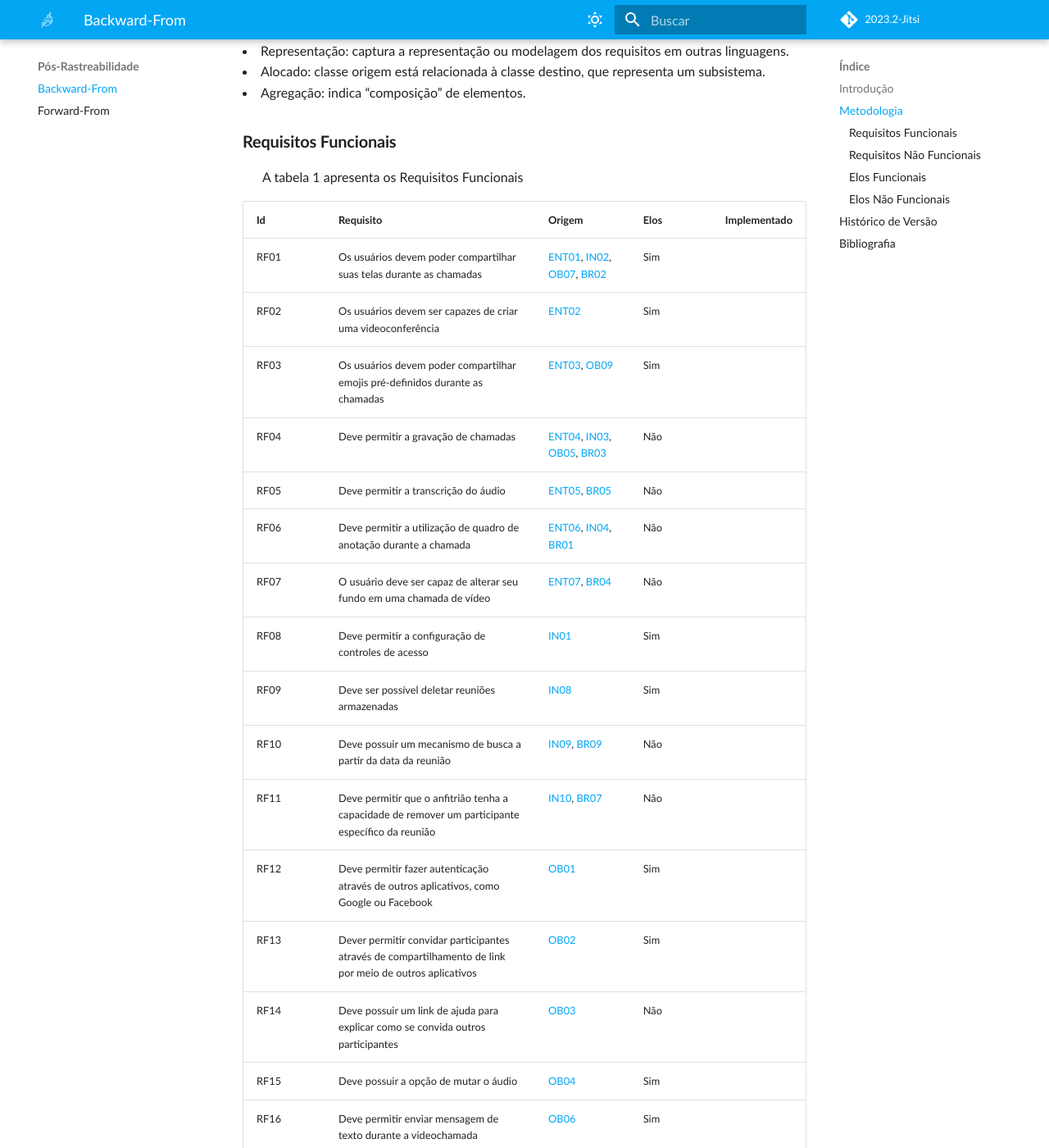
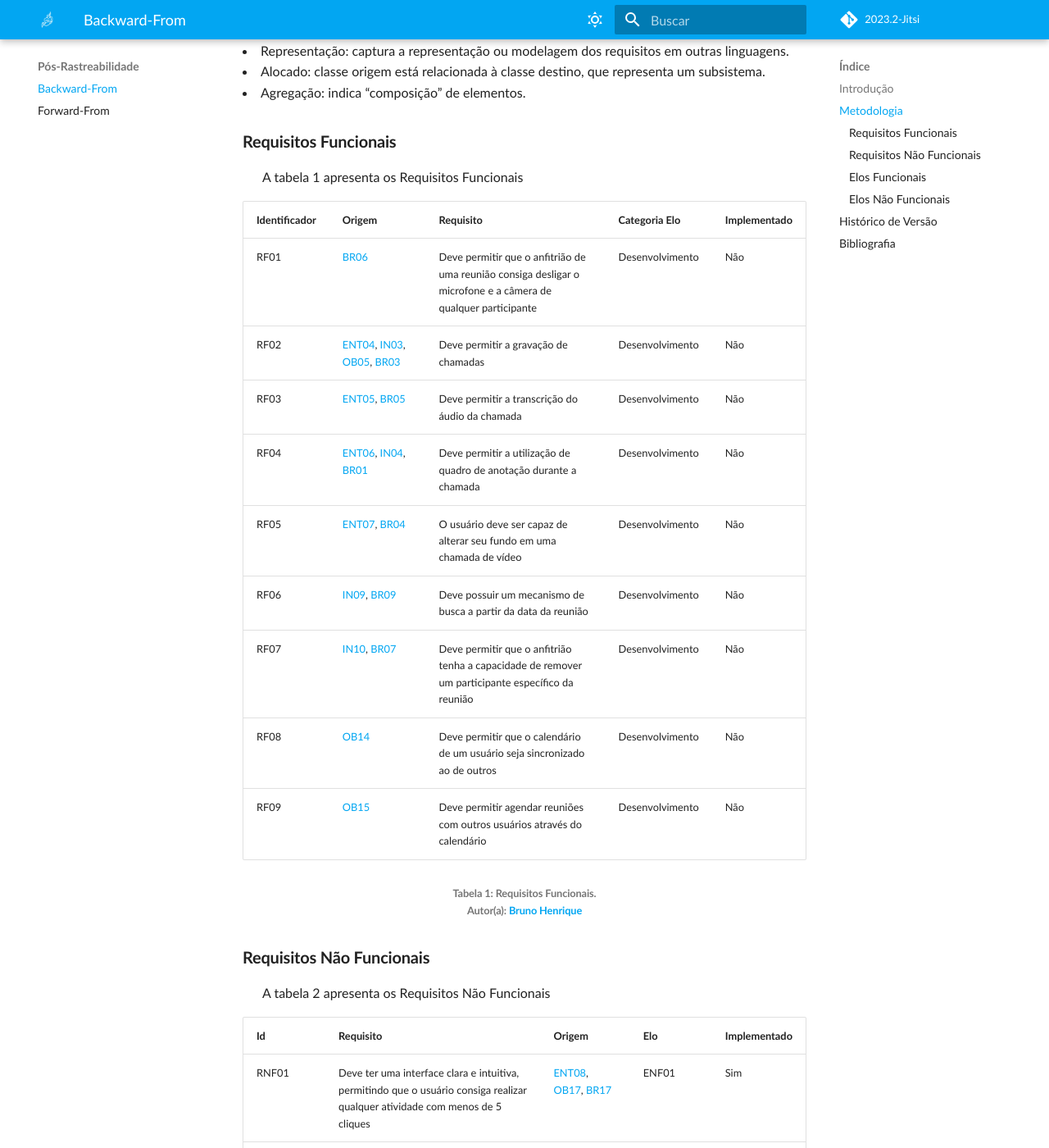
Before and after one commit to Requisitos-de-Software/2023.2-Jitsi, an MkDocs documentation site: the page built from docs/PosRastreabilidade/Backward-From.md, in a window 1280 px wide and 1400 px high, scrolled down 753 px. Shown: the whole window at 82% size. Built offline with MkDocs 1.6.1 and Material for MkDocs 9.7.7, drawn with Linux system fonts in a browser that asks for light colours; some web fonts are replaced; comment, search, counter and statistics services are not loaded; some of the changed text lies outside the part shown.

Commit message:
tabela RF

```diff
--- a/docs/PosRastreabilidade/Backward-From.md
+++ b/docs/PosRastreabilidade/Backward-From.md
@@ -30,57 +30,38 @@ Para Desenvolver os elos, foi levado em consideração os principais elos de ras
 <p align="justify">
 &emsp;&emsp;A tabela 1 apresenta os Requisitos Funcionais
 </p>
-| Id   | Requisito                                                       | Origem | Elos | Implementado |
-|------|-----------------------------------------------------------------|--------|--------------|--------------|
-| RF01 | Os usuários devem poder compartilhar suas telas durante as chamadas | [ENT01](https://requisitos-de-software.github.io/2023.2-Jitsi/Elicitacao/tecnicas/entrevista/#requisitos-elicitados), [IN02](https://requisitos-de-software.github.io/2023.2-Jitsi/Elicitacao/tecnicas/introspec%C3%A7%C3%A3o/#requisitos-elicitados), [OB07](https://requisitos-de-software.github.io/2023.2-Jitsi/Elicitacao/tecnicas/observacao/#requisitos-elicitados), [BR02](https://requisitos-de-software.github.io/2023.2-Jitsi/Elicitacao/tecnicas/brainstorming/#requisitos-elicitados) | Sim |
-| RF02 | Os usuários devem ser capazes de criar uma videoconferência         | [ENT02](https://requisitos-de-software.github.io/2023.2-Jitsi/Elicitacao/tecnicas/entrevista/#requisitos-elicitados) | Sim |
-| RF03 | Os usuários devem poder compartilhar emojis pré-definidos durante as chamadas | [ENT03](https://requisitos-de-software.github.io/2023.2-Jitsi/Elicitacao/tecnicas/entrevista/#requisitos-elicitados), [OB09](https://requisitos-de-software.github.io/2023.2-Jitsi/Elicitacao/tecnicas/observacao/#requisitos-elicitados) | Sim |
-| RF04 | Deve permitir a gravação de chamadas                                | [ENT04](https://requisitos-de-software.github.io/2023.2-Jitsi/Elicitacao/tecnicas/entrevista/#requisitos-elicitados), [IN03](https://requisitos-de-software.github.io/2023.2-Jitsi/Elicitacao/tecnicas/introspec%C3%A7%C3%A3o/#requisitos-elicitados), [OB05](https://requisitos-de-software.github.io/2023.2-Jitsi/Elicitacao/tecnicas/observacao/#requisitos-elicitados), [BR03](https://requisitos-de-software.github.io/2023.2-Jitsi/Elicitacao/tecnicas/brainstorming/#requisitos-elicitados) | Não |
-| RF05 | Deve permitir a transcrição do áudio                               | [ENT05](https://requisitos-de-software.github.io/2023.2-Jitsi/Elicitacao/tecnicas/entrevista/#requisitos-elicitados), [BR05](https://requisitos-de-software.github.io/2023.2-Jitsi/Elicitacao/tecnicas/brainstorming/#requisitos-elicitados) | Não |
-| RF06 | Deve permitir a utilização de quadro de anotação durante a chamada  | [ENT06](https://requisitos-de-software.github.io/2023.2-Jitsi/Elicitacao/tecnicas/entrevista/#requisitos-elicitados), [IN04](https://requisitos-de-software.github.io/2023.2-Jitsi/Elicitacao/tecnicas/introspec%C3%A7%C3%A3o/#requisitos-elicitados), [BR01](https://requisitos-de-software.github.io/2023.2-Jitsi/Elicitacao/tecnicas/brainstorming/#requisitos-elicitados) | Não |
-| RF07 | O usuário deve ser capaz de alterar seu fundo em uma chamada de vídeo | [ENT07](https://requisitos-de-software.github.io/2023.2-Jitsi/Elicitacao/tecnicas/entrevista/#requisitos-elicitados), [BR04](https://requisitos-de-software.github.io/2023.2-Jitsi/Elicitacao/tecnicas/brainstorming/#requisitos-elicitados) | Não |
-| RF08 | Deve permitir a configuração de controles de acesso                  | [IN01](https://requisitos-de-software.github.io/2023.2-Jitsi/Elicitacao/tecnicas/introspec%C3%A7%C3%A3o/#requisitos-elicitados) | Sim |
-| RF09 | Deve ser possível deletar reuniões armazenadas                       | [IN08](https://requisitos-de-software.github.io/2023.2-Jitsi/Elicitacao/tecnicas/introspec%C3%A7%C3%A3o/#requisitos-elicitados) | Sim |
-| RF10 | Deve possuir um mecanismo de busca a partir da data da reunião       | [IN09](https://requisitos-de-software.github.io/2023.2-Jitsi/Elicitacao/tecnicas/introspec%C3%A7%C3%A3o/#requisitos-elicitados), [BR09](https://requisitos-de-software.github.io/2023.2-Jitsi/Elicitacao/tecnicas/brainstorming/#requisitos-elicitados) | Não |
-| RF11 | Deve permitir que o anfitrião tenha a capacidade de remover um participante específico da reunião | [IN10](https://requisitos-de-software.github.io/2023.2-Jitsi/Elicitacao/tecnicas/introspec%C3%A7%C3%A3o/#requisitos-elicitados), [BR07](https://requisitos-de-software.github.io/2023.2-Jitsi/Elicitacao/tecnicas/brainstorming/#requisitos-elicitados) | Não |
-| RF12 | Deve permitir fazer autenticação através de outros aplicativos, como Google ou Facebook | [OB01](https://requisitos-de-software.github.io/2023.2-Jitsi/Elicitacao/tecnicas/observacao/#requisitos-elicitados) | Sim |
-| RF13 | Dever permitir convidar participantes através de compartilhamento de link por meio de outros aplicativos | [OB02](https://requisitos-de-software.github.io/2023.2-Jitsi/Elicitacao/tecnicas/observacao/#requisitos-elicitados) | Sim |
-| RF14 | Deve possuir um link de ajuda para explicar como se convida outros participantes | [OB03](https://requisitos-de-software.github.io/2023.2-Jitsi/Elicitacao/tecnicas/observacao/#requisitos-elicitados) | Não |
-| RF15 | Deve possuir a opção de mutar o áudio                                | [OB04](https://requisitos-de-software.github.io/2023.2-Jitsi/Elicitacao/tecnicas/observacao/#requisitos-elicitados) | Sim |
-| RF16 | Deve permitir enviar mensagem de texto durante a videochamada         | [OB06](https://requisitos-de-software.github.io/2023.2-Jitsi/Elicitacao/tecnicas/observacao/#requisitos-elicitados) | Sim |
-| RF17 | Os usuários devem poder compartilhar arquivos durante as reuniões    | [OB08](https://requisitos-de-software.github.io/2023.2-Jitsi/Elicitacao/tecnicas/observacao/#requisitos-elicitados), [BR15](https://requisitos-de-software.github.io/2023.2-Jitsi/Elicitacao/tecnicas/brainstorming/#requisitos-elicitados) | Não |
-| RF18 | O anfitrião deve conseguir, através do compartilhamento de tela, interagir no celular de outro usuário | [OB10](https://requisitos-de-software.github.io/2023.2-Jitsi/Elicitacao/tecnicas/observacao/#requisitos-elicitados) | Não |
-| RF19 | Deve permitir que o usuário configure seu perfil, com nome de usuário e foto | [OB11](https://requisitos-de-software.github.io/2023.2-Jitsi/Elicitacao/tecnicas/observacao/#requisitos-elicitados) | Sim |
-| RF20 | Deve possuir um calendário com chamadas agendadas                   | [OB13](https://requisitos-de-software.github.io/2023.2-Jitsi/Elicitacao/tecnicas/observacao/#requisitos-elicitados) | Sim |
-| RF21 | Deve permitir que o calendário de um usuário seja sincronizado ao de outros | [OB14](https://requisitos-de-software.github.io/2023.2-Jitsi/Elicitacao/tecnicas/observacao/#requisitos-elicitados) | Não |
-| RF22 | Deve permitir agendar reuniões com outros usuários através do calendário | [OB15](https://requisitos-de-software.github.io/2023.2-Jitsi/Elicitacao/tecnicas/observacao/#requisitos-elicitados) | Não |
-| RF23 | Deve permitir que o anfitrião de uma reunião consiga desligar o microfone e a câmera de qualquer participante | [BR06](https://requisitos-de-software.github.io/2023.2-Jitsi/Elicitacao/tecnicas/brainstorming/#requisitos-elicitados) | Não |
-| RF24 | Deve ser possível baixar as gravações das reuniões                 | [BR08](https://requisitos-de-software.github.io/2023.2-Jitsi/Elicitacao/tecnicas/brainstorming/#requisitos-elicitados) | Sim |
-| RF25 | Deve fornecer ao usuário a capacidade de visualizar todas as salas em que ele participou anteriormente | [BR10](https://requisitos-de-software.github.io/2023.2-Jitsi/Elicitacao/tecnicas/brainstorming/#requisitos-elicitados) | Sim |
-| RF26 | O anfitrião deve ser capaz de controlar a entrada em uma sala por meio de senha de acesso | [BR11](https://requisitos-de-software.github.io/2023.2-Jitsi/Elicitacao/tecnicas/brainstorming/#requisitos-elicitados) | Sim |
-| RF27 | O anfitrião deve ser capaz de conceder permissões diferentes, a cada participante, para a utilização das ferramentas durante a reunião | [BR13](https://requisitos-de-software.github.io/2023.2-Jitsi/Elicitacao/tecnicas/brainstorming/#requisitos-elicitados) | Sim |
-| RF28 | Deve oferecer um modo claro ou escuro de interface como parte de suas funcionalidades de acessibilidade | [BR16](https://requisitos-de-software.github.io/2023.2-Jitsi/Elicitacao/tecnicas/brainstorming/#requisitos-elicitados) | Não |
+| Identificador | Origem                                                                                                                                                                                                                                                                         | Requisito                                                                                                     | Categoria Elo   | Implementado |
+|---------------|--------------------------------------------------------------------------------------------------------------------------------------------------------------------------------------------------------------------------------------------------------------------------------|---------------------------------------------------------------------------------------------------------------|-----------------|--------------|
+| RF01          | [BR06](/Elicitacao/tecnicas/brainstorming/#requisitos-elicitados)                                                                                                                                                                                                              | Deve permitir que o anfitrião de uma reunião consiga desligar o microfone e a câmera de qualquer participante | Desenvolvimento | Não          |
+| RF02          | [ENT04](/Elicitacao/tecnicas/entrevista/#requisitos-elicitados), [IN03](/Elicitacao/tecnicas/introspec%C3%A7%C3%A3o/#requisitos-elicitados), [OB05](/Elicitacao/tecnicas/observacao/#requisitos-elicitados), [BR03](/Elicitacao/tecnicas/brainstorming/#requisitos-elicitados) | Deve permitir a gravação de chamadas                                                                          | Desenvolvimento | Não          |
+| RF03          | [ENT05](/Elicitacao/tecnicas/entrevista/#requisitos-elicitados), [BR05](/Elicitacao/tecnicas/brainstorming/#requisitos-elicitados)                                                                                                                                             | Deve permitir a transcrição do áudio da chamada                                                               | Desenvolvimento | Não          |
+| RF04          | [ENT06](/Elicitacao/tecnicas/entrevista/#requisitos-elicitados), [IN04](/Elicitacao/tecnicas/introspec%C3%A7%C3%A3o/#requisitos-elicitados), [BR01](/Elicitacao/tecnicas/brainstorming/#requisitos-elicitados)                                                                 | Deve permitir a utilização de quadro de anotação durante a chamada                                            | Desenvolvimento | Não          |
+| RF05          | [ENT07](/Elicitacao/tecnicas/entrevista/#requisitos-elicitados), [BR04](/Elicitacao/tecnicas/brainstorming/#requisitos-elicitados)                                                                                                                                             | O usuário deve ser capaz de alterar seu fundo em uma chamada de vídeo                                         | Desenvolvimento | Não          |
+| RF06          | [IN09](/Elicitacao/tecnicas/introspec%C3%A7%C3%A3o/#requisitos-elicitados), [BR09](/Elicitacao/tecnicas/brainstorming/#requisitos-elicitados)                                                                                                                                  | Deve possuir um mecanismo de busca a partir da data da reunião                                                | Desenvolvimento | Não          |
+| RF07          | [IN10](/Elicitacao/tecnicas/introspec%C3%A7%C3%A3o/#requisitos-elicitados), [BR07](/Elicitacao/tecnicas/brainstorming/#requisitos-elicitados)                                                                                                                                  | Deve permitir que o anfitrião tenha a capacidade de remover um participante específico da reunião             | Desenvolvimento | Não          |
+| RF08          | [OB14](/Elicitacao/tecnicas/observacao/#requisitos-elicitados)                                                                                                                                                                                                                 | Deve permitir que o calendário de um usuário seja sincronizado ao de outros                                   | Desenvolvimento | Não          |
+| RF09          | [OB15](/Elicitacao/tecnicas/observacao/#requisitos-elicitados)                                                                                                                                                                                                                 | Deve permitir agendar reuniões com outros usuários através do calendário                                      | Desenvolvimento | Não          |
 
 <h6 align="center"> Tabela 1: Requisitos Funcionais.
-<br> Autor(a): <a href="https://github.com/JuliaSSouza">Júlia Souza</a></h6>
+<br> Autor(a): <a href="https://github.com/BrunoHenrique00">Bruno Henrique</a></h6>
 
 ### **Requisitos Não Funcionais**
 <p align="justify">
 &emsp;&emsp;A tabela 2 apresenta os Requisitos Não Funcionais
 </p>
 
-| Id | Requisito | Origem | Elo | Implementado |
-| ------------- | -------------------- | --------- | ---- | ------- |
-| RNF01 | Deve ter uma interface clara e intuitiva, permitindo que o usuário consiga realizar qualquer atividade com menos de 5 cliques | [ENT08](https://requisitos-de-software.github.io/2023.2-Jitsi/Elicitacao/tecnicas/entrevista/#requisitos-elicitados), [OB17](https://requisitos-de-software.github.io/2023.2-Jitsi/Elicitacao/tecnicas/observacao/#requisitos-elicitados), [BR17](https://requisitos-de-software.github.io/2023.2-Jitsi/Elicitacao/tecnicas/brainstorming/#requisitos-elicitados) | ENF01 |Sim |
-| RNF02 | Ser compatível com sistemas operacionais Android e IOS | [IN05](https://requisitos-de-software.github.io/2023.2-Jitsi/Elicitacao/tecnicas/introspec%C3%A7%C3%A3o/#requisitos-elicitados) |  ENF02 |Sim |
-| RNF03| Deve ter acesso facilitado para instalação, sem levar mais de 30 segundos de pesquisa direta para encontrar a aplicação nas lojas de aplicativos | [IN06](https://requisitos-de-software.github.io/2023.2-Jitsi/Elicitacao/tecnicas/introspec%C3%A7%C3%A3o/#requisitos-elicitados) |ENF03 |Sim |
-| RNF04 | Deve ser de código aberto e gratuito | [IN07](https://requisitos-de-software.github.io/2023.2-Jitsi/Elicitacao/tecnicas/introspec%C3%A7%C3%A3o/#requisitos-elicitados) | ENF04|Sim |
-| RNF05 | Deve garantir a segurança dos dados confidenciais compartilhados durante as reuniões por vídeoconferência | [IN11](https://requisitos-de-software.github.io/2023.2-Jitsi/Elicitacao/tecnicas/introspec%C3%A7%C3%A3o/#requisitos-elicitados), [OB12](https://requisitos-de-software.github.io/2023.2-Jitsi/Elicitacao/tecnicas/observacao/#requisitos-elicitados) | ENF05|Sim |
-| RNF06 | Deve ser estável, tendo no máximo 1 queda de funcionamento por dia | [IN12](https://requisitos-de-software.github.io/2023.2-Jitsi/Elicitacao/tecnicas/introspec%C3%A7%C3%A3o/#requisitos-elicitados) | ENF06 |Sim |
-| RNF07 | Deve oferecer um desempenho responsivo, se adaptando mediante o tamanho da tela  | [IN13](https://requisitos-de-software.github.io/2023.2-Jitsi/Elicitacao/tecnicas/introspec%C3%A7%C3%A3o/#requisitos-elicitados) | ENF07|Sim |
-| RNF08 | Deve ser um aplicativo que ocupe menos de 100mb de memória | [OB16](https://requisitos-de-software.github.io/2023.2-Jitsi/Elicitacao/tecnicas/observacao/#requisitos-elicitados) |  ENF08 |Sim |
-| RNF09 | Deve ser possível ingressar em uma reunião sem a necessidade de um login | [BR12](https://requisitos-de-software.github.io/2023.2-Jitsi/Elicitacao/tecnicas/brainstorming/#requisitos-elicitados) | ENF09 |Sim |
-| RNF10| Deve possuir um bom contraste entre as cores a fim de aprimorar a legibilidade | [BR18](https://requisitos-de-software.github.io/2023.2-Jitsi/Elicitacao/tecnicas/brainstorming/#requisitos-elicitados) | ENF10|Sim |
+| Id    | Requisito                                                                                                                                        | Origem                                                                                                                                                                                                                                                                                                                                                            | Elo   | Implementado |
+|-------|--------------------------------------------------------------------------------------------------------------------------------------------------|-------------------------------------------------------------------------------------------------------------------------------------------------------------------------------------------------------------------------------------------------------------------------------------------------------------------------------------------------------------------|-------|--------------|
+| RNF01 | Deve ter uma interface clara e intuitiva, permitindo que o usuário consiga realizar qualquer atividade com menos de 5 cliques                    | [ENT08](https://requisitos-de-software.github.io/2023.2-Jitsi/Elicitacao/tecnicas/entrevista/#requisitos-elicitados), [OB17](https://requisitos-de-software.github.io/2023.2-Jitsi/Elicitacao/tecnicas/observacao/#requisitos-elicitados), [BR17](https://requisitos-de-software.github.io/2023.2-Jitsi/Elicitacao/tecnicas/brainstorming/#requisitos-elicitados) | ENF01 | Sim          |
+| RNF02 | Ser compatível com sistemas operacionais Android e IOS                                                                                           | [IN05](https://requisitos-de-software.github.io/2023.2-Jitsi/Elicitacao/tecnicas/introspec%C3%A7%C3%A3o/#requisitos-elicitados)                                                                                                                                                                                                                                   | ENF02 | Sim          |
+| RNF03 | Deve ter acesso facilitado para instalação, sem levar mais de 30 segundos de pesquisa direta para encontrar a aplicação nas lojas de aplicativos | [IN06](https://requisitos-de-software.github.io/2023.2-Jitsi/Elicitacao/tecnicas/introspec%C3%A7%C3%A3o/#requisitos-elicitados)                                                                                                                                                                                                                                   | ENF03 | Sim          |
+| RNF04 | Deve ser de código aberto e gratuito                                                                                                             | [IN07](https://requisitos-de-software.github.io/2023.2-Jitsi/Elicitacao/tecnicas/introspec%C3%A7%C3%A3o/#requisitos-elicitados)                                                                                                                                                                                                                                   | ENF04 | Sim          |
+| RNF05 | Deve garantir a segurança dos dados confidenciais compartilhados durante as reuniões por vídeoconferência                                        | [IN11](https://requisitos-de-software.github.io/2023.2-Jitsi/Elicitacao/tecnicas/introspec%C3%A7%C3%A3o/#requisitos-elicitados), [OB12](https://requisitos-de-software.github.io/2023.2-Jitsi/Elicitacao/tecnicas/observacao/#requisitos-elicitados)                                                                                                              | ENF05 | Sim          |
+| RNF06 | Deve ser estável, tendo no máximo 1 queda de funcionamento por dia                                                                               | [IN12](https://requisitos-de-software.github.io/2023.2-Jitsi/Elicitacao/tecnicas/introspec%C3%A7%C3%A3o/#requisitos-elicitados)                                                                                                                                                                                                                                   | ENF06 | Sim          |
+| RNF07 | Deve oferecer um desempenho responsivo, se adaptando mediante o tamanho da tela                                                                  | [IN13](https://requisitos-de-software.github.io/2023.2-Jitsi/Elicitacao/tecnicas/introspec%C3%A7%C3%A3o/#requisitos-elicitados)                                                                                                                                                                                                                                   | ENF07 | Sim          |
+| RNF08 | Deve ser um aplicativo que ocupe menos de 100mb de memória                                                                                       | [OB16](https://requisitos-de-software.github.io/2023.2-Jitsi/Elicitacao/tecnicas/observacao/#requisitos-elicitados)                                                                                                                                                                                                                                               | ENF08 | Sim          |
+| RNF09 | Deve ser possível ingressar em uma reunião sem a necessidade de um login                                                                         | [BR12](https://requisitos-de-software.github.io/2023.2-Jitsi/Elicitacao/tecnicas/brainstorming/#requisitos-elicitados)                                                                                                                                                                                                                                            | ENF09 | Sim          |
+| RNF10 | Deve possuir um bom contraste entre as cores a fim de aprimorar a legibilidade                                                                   | [BR18](https://requisitos-de-software.github.io/2023.2-Jitsi/Elicitacao/tecnicas/brainstorming/#requisitos-elicitados)                                                                                                                                                                                                                                            | ENF10 | Sim          |
 
 
 <h6 align="center"> Tabela 2: Requisitos Não Funcionais.
@@ -99,18 +80,18 @@ Para Desenvolver os elos, foi levado em consideração os principais elos de ras
 <p align="justify">
 &emsp;&emsp; A tabela 4 a seguir representa os elos dos requisitos não funcionais.
 </p>
-| ID    | Tipo de Elo      |
-|-------|-------------------|
-| ENF01 |        |
-| ENF02 |            |
-| ENF03 |   |
-| ENF04 |      |
-| ENF05 |           |
-| ENF06 |          |
-| ENF07 |  |
-| ENF08 |   |
-| ENF09 |   |
-| ENF10 |   |
+| ID    | Tipo de Elo |
+|-------|-------------|
+| ENF01 |             |
+| ENF02 |             |
+| ENF03 |             |
+| ENF04 |             |
+| ENF05 |             |
+| ENF06 |             |
+| ENF07 |             |
+| ENF08 |             |
+| ENF09 |             |
+| ENF10 |             |
 
 
 
@@ -120,10 +101,12 @@ Para Desenvolver os elos, foi levado em consideração os principais elos de ras
 &emsp;&emsp;A tabela 3 representa o histórico de versão do documento.
 </p>
 
-| Versão | Data       | Descrição           | Autor(es)                                                                                           | Revisor(es)                                     |
-|--------|------------|---------------------|-----------------------------------------------------------------------------------------------------|-------------------------------------------------|
-| `1.0`  | 19/11/2023 | Criação do artefato | [Júlia Souza](https://github.com/JuliaSSouza) | [Carolina Barbosa](https://github.com/CarolinaBarb) |
-| `1.1`  | 20/11/2023 | Adição Introdução e Metodologia | [Júlia Souza](https://github.com/JuliaSSouza) | [Carolina Barbosa](https://github.com/CarolinaBarb) |
+| Versão | Data       | Descrição                       | Autor(es)                                            | Revisor(es)                                         |
+|--------|------------|---------------------------------|------------------------------------------------------|-----------------------------------------------------|
+| `1.0`  | 19/11/2023 | Criação do artefato             | [Júlia Souza](https://github.com/JuliaSSouza)        | [Carolina Barbosa](https://github.com/CarolinaBarb) |
+| `1.1`  | 20/11/2023 | Adição Introdução e Metodologia | [Júlia Souza](https://github.com/JuliaSSouza)        | [Carolina Barbosa](https://github.com/CarolinaBarb) |
+| `1.2`  | 20/11/2023 | Tabela Requisitos Funcionais    | [Bruno Henrique](https://github.com/BrunoHenrique00) | [Carolina Barbosa](https://github.com/CarolinaBarb) |
+
 
 
 
```
